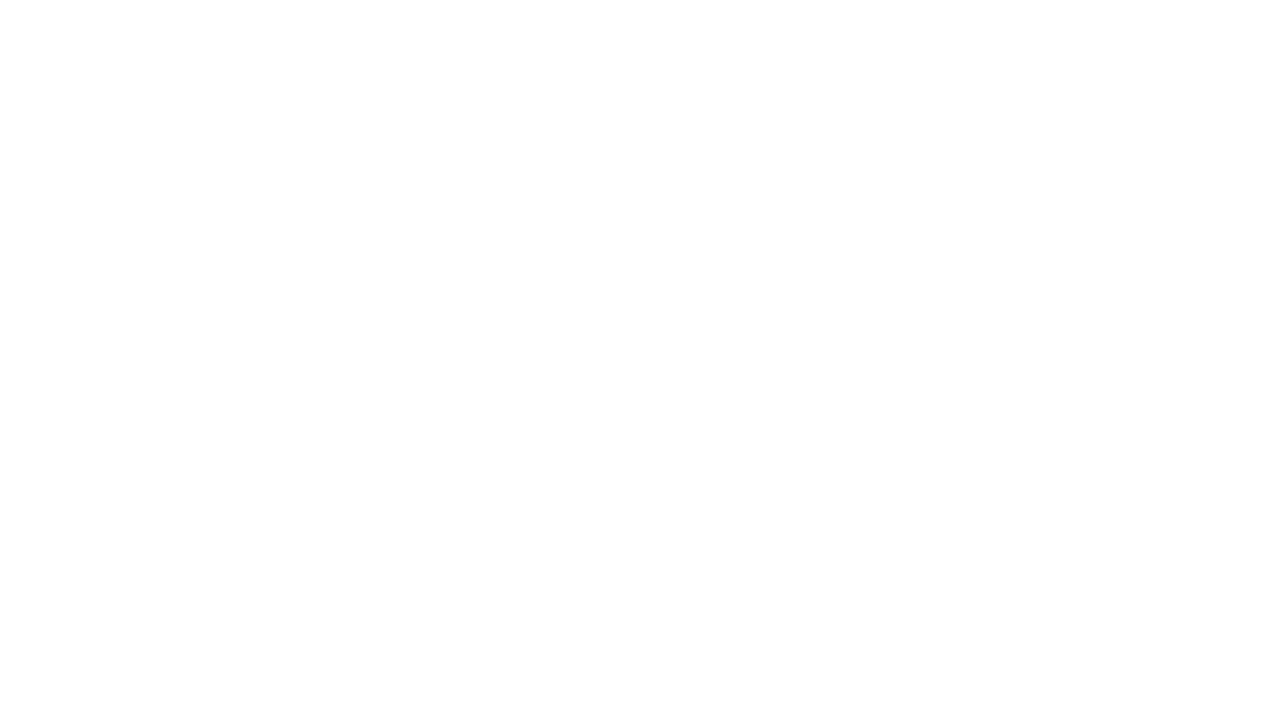
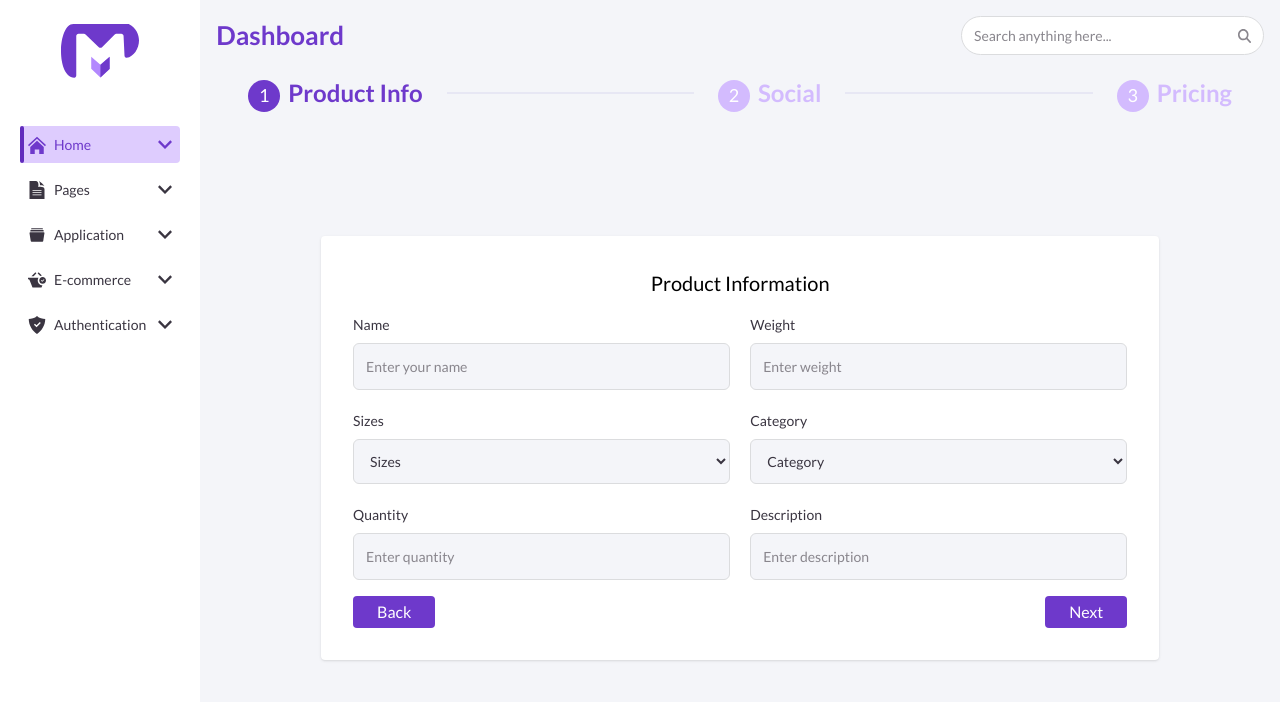
Before and after one commit to abdalla-samir/Admin-Dashboard, a React (Vite) app in the folder Admin Dashboard/: page /products/new in a window 1280 px wide. Before the commit this address had no page. Shown: the top 702 px of the page. Built offline with nearby package versions, Linux system fonts and the light colour scheme.

Commit message:
Improve the code

```diff
--- a/Admin Dashboard/src/App.jsx
+++ b/Admin Dashboard/src/App.jsx
@@ -17,10 +17,10 @@ function App() {
                     <Route path="/" element={<Dashboard />} />
                     <Route path="/pricing-page" element={<PricingPage />} />
                     <Route path="/setting" element={<Setting />} />
-                    <Route path="/new-product" element={<ManageProduct />} />
+                    <Route path="/products/new" element={<ManageProduct />} />
                     <Route path="/product-list" element={<ProductList />} />
                     <Route
-                        path="/edit-product/:id"
+                        path="/products/:id/edit"
                         element={<ManageProduct />}
                     />
                 </Route>
--- a/Admin Dashboard/src/components/ManageProduct.jsx
+++ b/Admin Dashboard/src/components/ManageProduct.jsx
@@ -1,6 +1,5 @@
 import { useState } from "react";
 import ProductInfo from "./ProductInfo";
-import Media from "./Media";
 import Social from "./Social";
 import Pricing from "./Pricing";
 import { useParams } from "react-router-dom";
@@ -16,7 +15,7 @@ export default function ManageProduct() {
 
     const [steps, setSteps] = useState(1);
     const [showMessage, setShowMessage] = useState(false);
-    const [showAlert, setShowAlert] = useState(false);
+    const [showAlert, setShowAlert] = useState({ alert: false, message: "" });
     const initialProductInfo = {
         name: "",
         weight: "",
@@ -73,15 +72,27 @@ export default function ManageProduct() {
               }
             : initialSocialInputs,
     );
-    const [fileHandler, setFileHandler] = useState("");
     const handleSubmit = (event) => {
         event.preventDefault();
-        if (steps === 2 && !fileHandler) {
-            setShowAlert(true);
-            setTimeout(() => setShowAlert(false), 2000);
-            return;
+        if (steps === 1) {
+            if (!productInfoInputs.sizes) {
+                setShowAlert({ alert: true, message: "Please Enter The Size" });
+                setTimeout(() => {
+                    setShowAlert({ alert: false, message: "" });
+                }, 1500);
+                return;
+            } else if (!productInfoInputs.category) {
+                setShowAlert({
+                    alert: true,
+                    message: "Please Enter The Category",
+                });
+                setTimeout(() => {
+                    setShowAlert({ alert: false, message: "" });
+                }, 1500);
+                return;
+            }
         }
-        if (steps < 4) setSteps((prev) => prev + 1);
+        if (steps < 3) setSteps((prev) => prev + 1);
     };
     const handleProduct = (event) => {
         event.preventDefault();
@@ -114,7 +125,6 @@ export default function ManageProduct() {
             setProductInfoInputs(initialProductInfo);
             setPricingInputs(initialPricingInputs);
             setSocialInputs(initialSocialInputs);
-            setFileHandler("");
         }
         setSteps(1);
         setShowMessage(true);
@@ -138,6 +148,7 @@ export default function ManageProduct() {
                         Product Info
                     </span>
                 </div>
+
                 <div className="line"></div>
                 <div className={`${steps === 2 ? "block" : "max-lg:hidden"}`}>
                     <span
@@ -148,7 +159,7 @@ export default function ManageProduct() {
                     <span
                         className={`${steps === 2 ? "text-primary" : "text-primary-200"} text-heading-medium`}
                     >
-                        Media
+                        Social
                     </span>
                 </div>
                 <div className="line"></div>
@@ -160,19 +171,6 @@ export default function ManageProduct() {
                     </span>
                     <span
                         className={`${steps === 3 ? "text-primary" : "text-primary-200"} text-heading-medium`}
-                    >
-                        Social
-                    </span>
-                </div>
-                <div className="line"></div>
-                <div className={`${steps === 4 ? "block" : "max-lg:hidden"}`}>
-                    <span
-                        className={`${steps === 4 ? "bg-primary" : "bg-primary-200"} text-title-medium mr-2 w-8 h-8 inline-flex justify-center items-center text-white rounded-full`}
-                    >
-                        4
-                    </span>
-                    <span
-                        className={`${steps === 4 ? "text-primary" : "text-primary-200"} text-heading-medium`}
                     >
                         Pricing
                     </span>
@@ -200,18 +198,12 @@ export default function ManageProduct() {
                                 />
                             )}
                             {steps === 2 && (
-                                <Media
-                                    fileHandler={fileHandler}
-                                    setFileHandler={setFileHandler}
-                                />
-                            )}
-                            {steps === 3 && (
                                 <Social
                                     socialInputs={socialInputs}
                                     setSocialInputs={setSocialInputs}
                                 />
                             )}
-                            {steps === 4 && (
+                            {steps === 3 && (
                                 <Pricing
                                     pricingInputs={pricingInputs}
                                     setPricingInputs={setPricingInputs}
@@ -232,7 +224,7 @@ export default function ManageProduct() {
                             >
                                 Back
                             </button>
-                            {steps === 4 && (
+                            {steps === 3 && (
                                 <button
                                     type="button"
                                     className="btn block w-fit"
@@ -241,7 +233,7 @@ export default function ManageProduct() {
                                     {isEdit ? "Edit" : "Create Product"}
                                 </button>
                             )}
-                            {steps < 4 && (
+                            {steps < 3 && (
                                 <button className="btn block w-fit">
                                     Next
                                 </button>
@@ -257,9 +249,9 @@ export default function ManageProduct() {
                         : "Product Created Successfully"}
                 </div>
             )}
-            {showAlert && (
+            {showAlert.alert && (
                 <div className="bg-neutral border w-90 p-5 border-primary fixed right-5 bottom-5 rounded">
-                    Please upload the media
+                    {showAlert.message}
                 </div>
             )}
         </>
--- a/Admin Dashboard/src/components/ProductList.jsx
+++ b/Admin Dashboard/src/components/ProductList.jsx
@@ -5,6 +5,7 @@ export default function ProductList() {
     const navigate = useNavigate();
     const [products] = useProduct();
     const productsArray = products.map((product) => {
+        console.log(product.tags);
         return (
             <tr key={product.id} className="not-last:border-b border-border">
                 <td className="table-cell text-body-medium">{product.name}</td>
@@ -26,7 +27,7 @@ export default function ProductList() {
                 <td className="table-cell text-body-medium">
                     <button
                         className="cursor-pointer"
-                        onClick={() => navigate(`/edit-product/${product.id}`)}
+                        onClick={() => navigate(`/products/${product.id}/edit`)}
                     >
                         Edit
                     </button>
--- a/Admin Dashboard/src/components/Social.jsx
+++ b/Admin Dashboard/src/components/Social.jsx
@@ -13,7 +13,6 @@ export default function Social({ socialInputs, setSocialInputs }) {
                     }
                     name="facebook-account"
                     type="text"
-                    required
                     className="input"
                     placeholder="@warner"
                 />
@@ -30,7 +29,6 @@ export default function Social({ socialInputs, setSocialInputs }) {
                     }
                     name="instagram-account"
                     type="text"
-                    required
                     className="input"
                     placeholder="@warner"
                 />
@@ -47,7 +45,6 @@ export default function Social({ socialInputs, setSocialInputs }) {
                     }
                     name="linkedin-account"
                     type="text"
-                    required
                     className="input"
                     placeholder="@warner"
                 />
@@ -64,7 +61,6 @@ export default function Social({ socialInputs, setSocialInputs }) {
                     }
                     name="dribble-account"
                     type="text"
-                    required
                     className="input"
                     placeholder="@warner"
                 />
@@ -81,7 +77,6 @@ export default function Social({ socialInputs, setSocialInputs }) {
                     }
                     name="behance-account"
                     type="text"
-                    required
                     className="input"
                     placeholder="@warner"
                 />
@@ -98,7 +93,6 @@ export default function Social({ socialInputs, setSocialInputs }) {
                     }
                     name="ui8-account"
                     type="text"
-                    required
                     className="input"
                     placeholder="@warner"
                 />
--- a/Admin Dashboard/src/data/menuItems.jsx
+++ b/Admin Dashboard/src/data/menuItems.jsx
@@ -101,7 +101,6 @@ export const menu = [
                 label: "Products",
                 children: [
                     { id: "newProduct", label: "New Product" },
-                    { id: "editProduct", label: "Edit Product" },
                     { id: "productList", label: "Product List" },
                 ],
             },
```
Also changed, not shown: Admin Dashboard/src/components/Pricing.jsx (+13 -3 lines).
